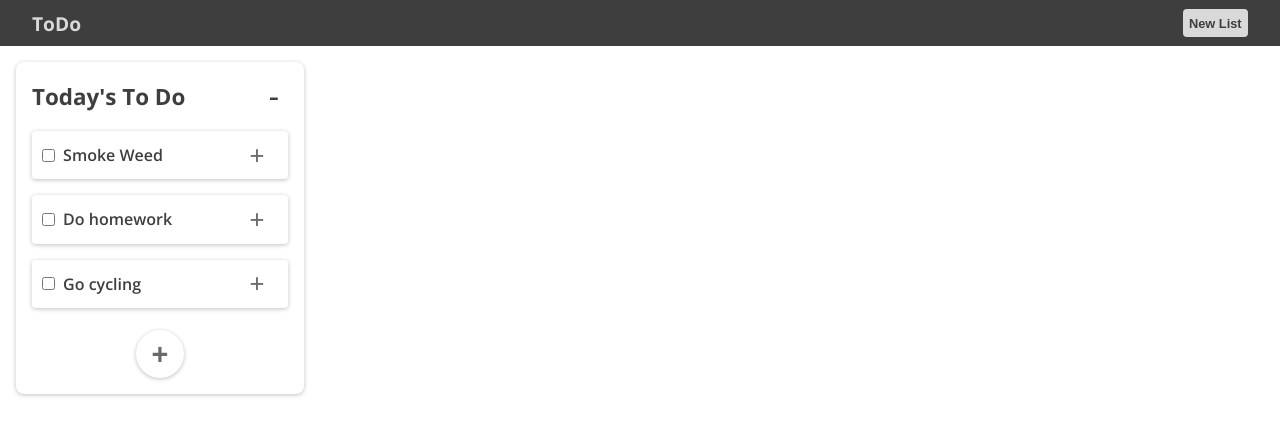
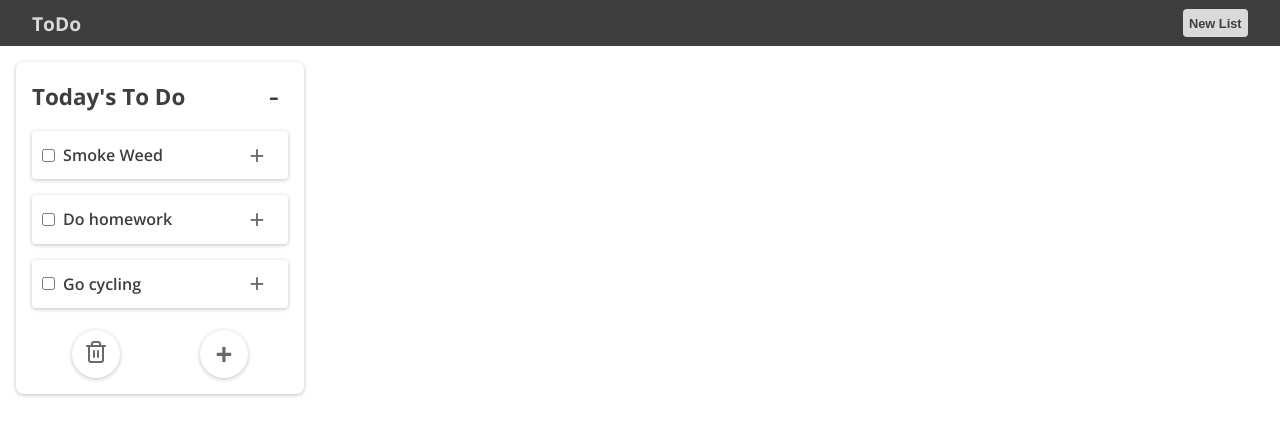
Before and after one commit to Vimpandra/todo-app, a plain HTML site: page index.html in a window 1280 px wide. Drawn offline with nearby package versions, Linux system fonts and the light colour scheme.

Commit message:
Added a delete list button

```diff
--- a/style.css
+++ b/style.css
@@ -119,7 +119,13 @@ header .logo {
     align-self: center;
 }
 
-.addItemBtn {
+.listControlBtns {
+    grid-column: 1 / 3;
+    display: flex;
+    justify-content: space-around;
+}
+
+.controlBtn {
     grid-column: 1 / 3;
     border: none;
     background-color: var(--color-background);
```
Also changed, not shown: main.js (+1 -1 lines).
